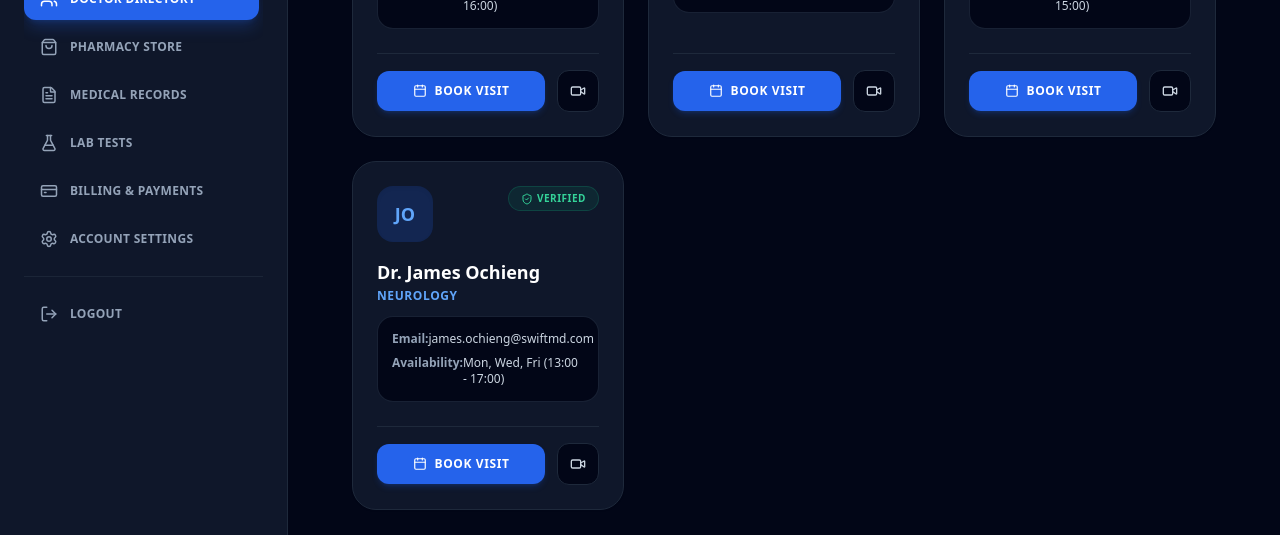
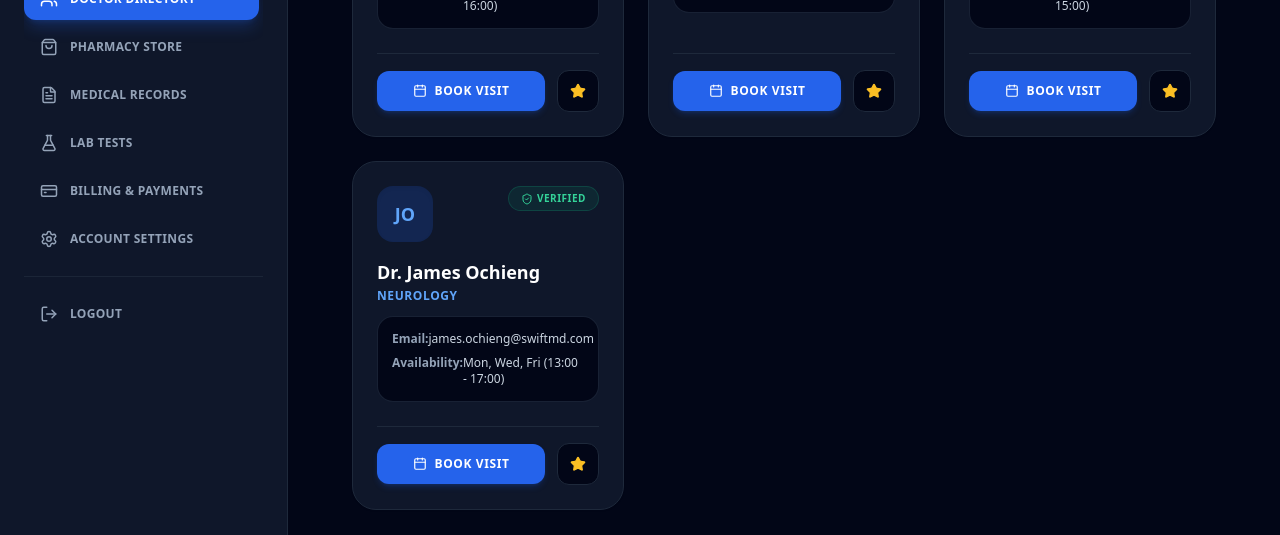
Before and after one commit to mugwe88-ops/MedicareAI, a Next.js app in the folder frontend/: page /patient/dashboard/doctors in a window 1280 px wide. Shown: the part 368-903 px from the top of the page. Built offline with nearby package versions, Linux system fonts and the light colour scheme; no server answers.

Commit message:
Update doctor review button and icon
Replaced the Video icon with a Star icon and updated the button to show an alert for leaving a review.

```diff
--- a/frontend/app/patient/dashboard/doctors/page.tsx
+++ b/frontend/app/patient/dashboard/doctors/page.tsx
@@ -1,7 +1,7 @@
 "use client";
 import { useState, useEffect } from "react";
 import { useRouter } from "next/navigation";
-import { Users, Search, Calendar, Video, ShieldCheck } from "lucide-react";
+import { Users, Search, Calendar, Star, ShieldCheck } from "lucide-react";
 
 interface Doctor {
   id: number;
@@ -152,11 +152,14 @@ export default function DoctorDirectoryPage() {
                     <Calendar size={14} /> Book Visit
                   </button>
                   <button
-                    onClick={() => router.push(`/patient/dashboard/telehealth`)}
-                    className="p-3 bg-slate-950 hover:bg-slate-800 text-slate-300 border border-slate-800 rounded-xl transition"
-                    title="Telehealth Room"
+                    onClick={() => {
+                      // Optional: handle rating modal popup or navigate to a review section
+                      alert(`Leave a review for ${doc.name}`);
+                    }}
+                    className="p-3 bg-slate-950 hover:bg-slate-800 text-amber-400 border border-slate-800 rounded-xl transition"
+                    title="Leave a Review"
                   >
-                    <Video size={16} />
+                    <Star size={16} fill="currentColor" />
                   </button>
                 </div>
               </div>
```
